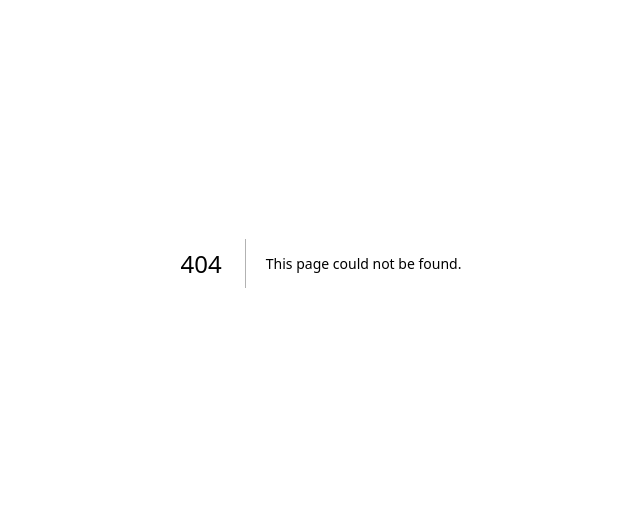
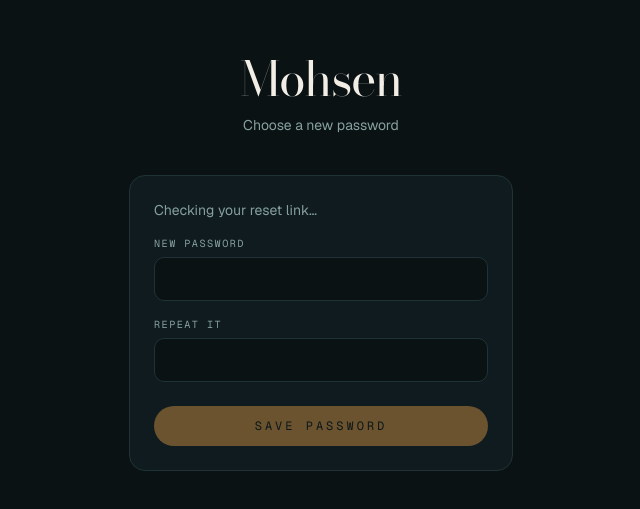
Before and after one commit to MohsenKashefi/portfolio-dashboard, a Next.js app: page /reset in a window 1280 px wide. Before the commit this address had no page. Shown: the part 137-646 px from the top of the page, without its empty margins (319-959 px from the left). Built offline with nearby package versions, Linux system fonts and the light colour scheme; no server answers.

Commit message:
feat: set-new-password page for Supabase password reset links

```diff
--- /dev/null
+++ b/app/reset/page.tsx
@@ -0,0 +1,63 @@
+"use client";
+
+import { useEffect, useState } from "react";
+import { useRouter } from "next/navigation";
+import { supabase } from "@/lib/supabase";
+
+// Landing page for the "Reset your password" email: the link signs you in for this one step,
+// then you choose a new password here.
+export default function ResetPage() {
+  const router = useRouter();
+  const [ready, setReady] = useState(false);
+  const [pw, setPw] = useState("");
+  const [pw2, setPw2] = useState("");
+  const [busy, setBusy] = useState(false);
+  const [msg, setMsg] = useState<{ kind: "ok" | "err"; text: string } | null>(null);
+
+  useEffect(() => {
+    const { data: sub } = supabase.auth.onAuthStateChange((event, session) => {
+      if (event === "PASSWORD_RECOVERY" || session) setReady(true);
+    });
+    supabase.auth.getSession().then(({ data }) => { if (data.session) setReady(true); });
+    // a link that is expired or already used comes back with an error in the address
+    const hash = new URLSearchParams(window.location.hash.slice(1));
+    if (hash.get("error")) setMsg({ kind: "err", text: "This reset link has expired or was already used. Ask for a new one." });
+    return () => sub.subscription.unsubscribe();
+  }, []);
+
+  const submit = async (e: React.FormEvent) => {
+    e.preventDefault();
+    if (pw.length < 10) return setMsg({ kind: "err", text: "Use at least 10 characters." });
+    if (pw !== pw2) return setMsg({ kind: "err", text: "The two passwords don't match." });
+    setBusy(true);
+    const { error } = await supabase.auth.updateUser({ password: pw });
+    setBusy(false);
+    if (error) return setMsg({ kind: "err", text: error.message });
+    setMsg({ kind: "ok", text: "Password changed. Opening your dashboard…" });
+    setTimeout(() => router.replace("/dashboard"), 1200);
+  };
+
+  return (
+    <main className="grid min-h-screen place-items-center px-4">
+      <div className="w-full max-w-sm">
+        <h1 className="font-disp text-center text-5xl leading-none tracking-tight">Mohsen</h1>
+        <p className="mt-3 text-center text-sm text-mute">Choose a new password</p>
+        <form onSubmit={submit} className="mt-10 grid gap-4 rounded-2xl border border-line bg-panel p-6">
+          {!ready && !msg && <p className="text-sm text-mute">Checking your reset link…</p>}
+          <label className="block">
+            <span className="label">New password</span>
+            <input className="field" type="password" autoComplete="new-password" minLength={10} required disabled={!ready} value={pw} onChange={e => setPw(e.target.value)} />
+          </label>
+          <label className="block">
+            <span className="label">Repeat it</span>
+            <input className="field" type="password" autoComplete="new-password" minLength={10} required disabled={!ready} value={pw2} onChange={e => setPw2(e.target.value)} />
+          </label>
+          {msg && <p className={`text-sm ${msg.kind === "ok" ? "text-cool" : "text-danger"}`}>{msg.text}</p>}
+          <button disabled={!ready || busy} className="mt-2 rounded-full bg-acc px-4 py-3 font-mono text-xs uppercase tracking-[.25em] text-bg transition hover:brightness-110 disabled:opacity-40">
+            {busy ? "Saving…" : "Save password"}
+          </button>
+        </form>
+      </div>
+    </main>
+  );
+}
```
